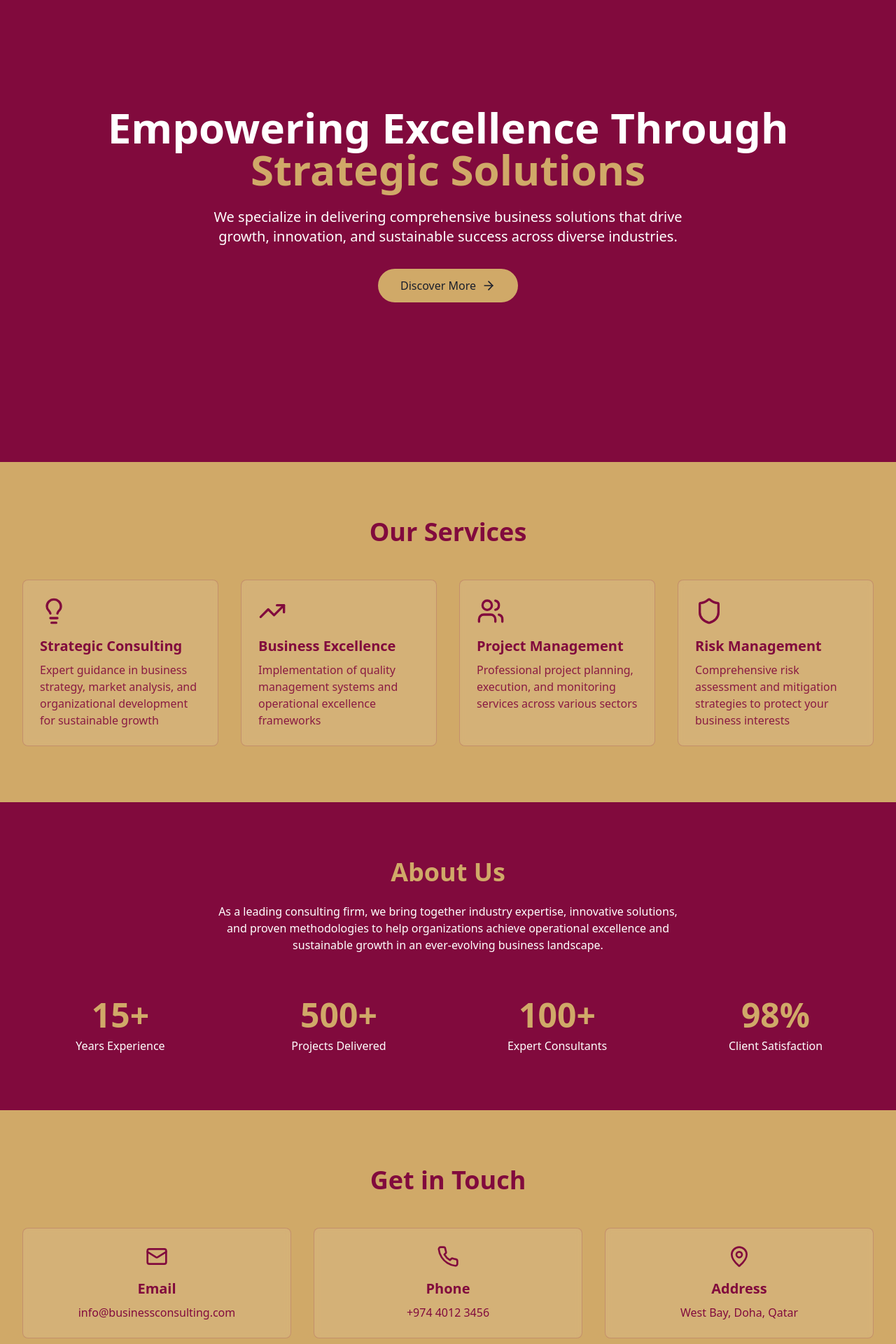
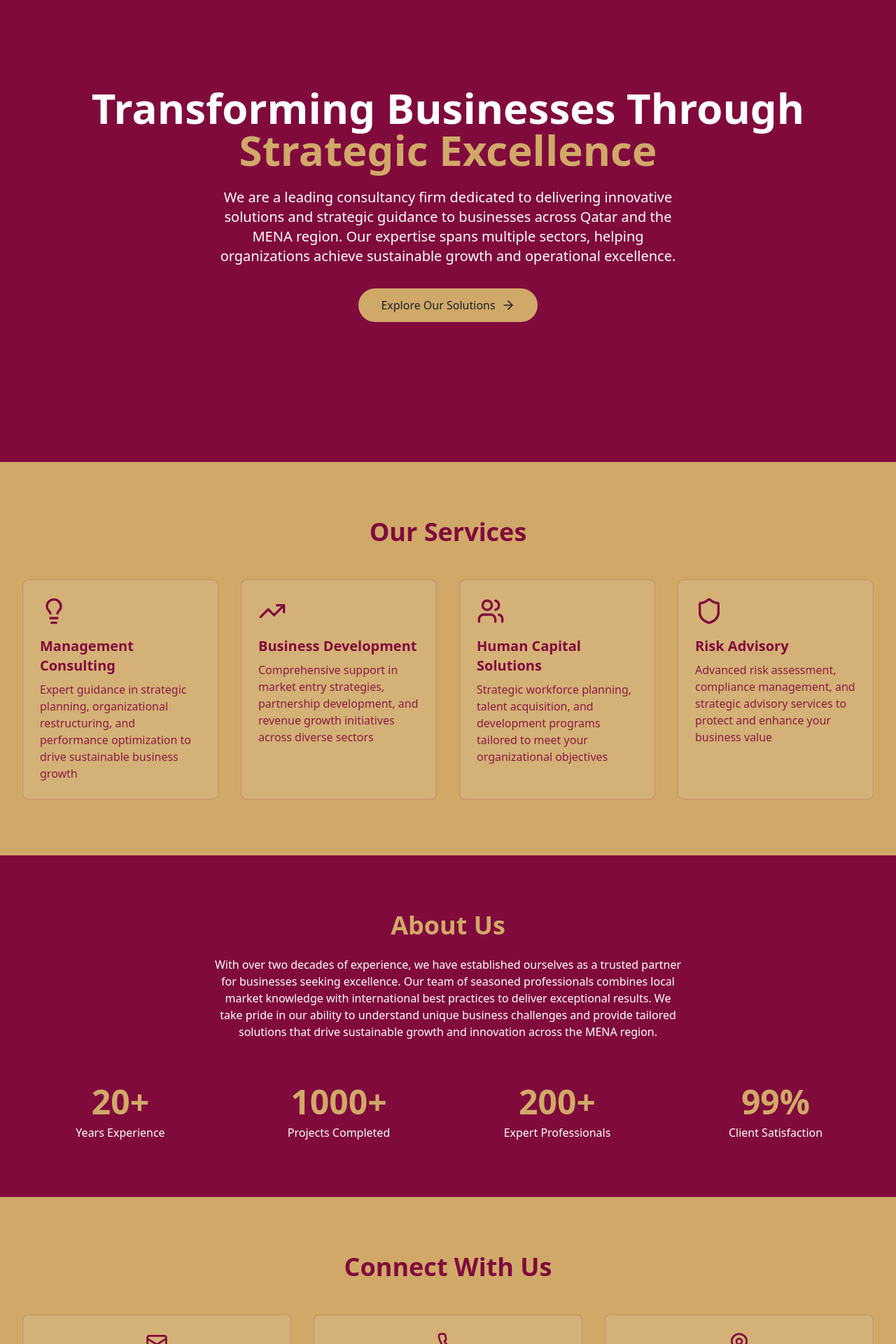
Before and after one commit to srijwal6/proviz-web, a React (Vite) app: page / in a window 1280 px wide. Shown: the part 140-2060 px from the top of the page at 70% size. Built offline with nearby package versions, Linux system fonts and the light colour scheme.

Commit message:
Add rephrased text content
Updated various components with rephrased text content sourced from https://ragroup.qa to enhance the website's informational value.
[skip gpt_engineer]

```diff
--- a/src/components/About.tsx
+++ b/src/components/About.tsx
@@ -1,10 +1,10 @@
 import React from 'react';
 
 const stats = [
-  { number: "15+", label: "Years Experience" },
-  { number: "500+", label: "Projects Delivered" },
-  { number: "100+", label: "Expert Consultants" },
-  { number: "98%", label: "Client Satisfaction" }
+  { number: "20+", label: "Years Experience" },
+  { number: "1000+", label: "Projects Completed" },
+  { number: "200+", label: "Expert Professionals" },
+  { number: "99%", label: "Client Satisfaction" }
 ];
 
 const About = () => {
@@ -14,10 +14,12 @@ const About = () => {
         <div className="text-center mb-16">
           <h2 className="text-3xl md:text-4xl font-bold text-secondary mb-6">About Us</h2>
           <p className="text-light max-w-2xl mx-auto">
-            As a leading consulting firm, we bring together industry expertise,
-            innovative solutions, and proven methodologies to help organizations
-            achieve operational excellence and sustainable growth in an ever-evolving
-            business landscape.
+            With over two decades of experience, we have established ourselves as a
+            trusted partner for businesses seeking excellence. Our team of seasoned
+            professionals combines local market knowledge with international best practices
+            to deliver exceptional results. We take pride in our ability to understand
+            unique business challenges and provide tailored solutions that drive sustainable growth
+            and innovation across the MENA region.
           </p>
         </div>
 
--- a/src/components/Contact.tsx
+++ b/src/components/Contact.tsx
@@ -6,14 +6,14 @@ const Contact = () => {
     <section id="contact" className="py-20 bg-secondary">
       <div className="max-w-7xl mx-auto px-4 sm:px-6 lg:px-8">
         <h2 className="text-3xl md:text-4xl font-bold text-center text-primary mb-12">
-          Get in Touch
+          Connect With Us
         </h2>
 
         <div className="grid grid-cols-1 md:grid-cols-3 gap-8">
           <div className="flex flex-col items-center p-6 rounded-lg bg-white/10 backdrop-blur-sm border border-primary/20">
             <Mail size={32} className="text-primary mb-4" />
             <h3 className="text-xl font-semibold text-primary mb-2">Email</h3>
-            <p className="text-primary">info@businessconsulting.com</p>
+            <p className="text-primary">info@businessgroup.qa</p>
           </div>
 
           <div className="flex flex-col items-center p-6 rounded-lg bg-white/10 backdrop-blur-sm border border-primary/20">
@@ -25,7 +25,7 @@ const Contact = () => {
           <div className="flex flex-col items-center p-6 rounded-lg bg-white/10 backdrop-blur-sm border border-primary/20">
             <MapPin size={32} className="text-primary mb-4" />
             <h3 className="text-xl font-semibold text-primary mb-2">Address</h3>
-            <p className="text-primary">West Bay, Doha, Qatar</p>
+            <p className="text-primary text-center">Office Tower, West Bay<br />Doha, Qatar</p>
           </div>
         </div>
       </div>
--- a/src/components/Hero.tsx
+++ b/src/components/Hero.tsx
@@ -7,15 +7,16 @@ const Hero = () => {
       <div className="max-w-7xl mx-auto px-4 sm:px-6 lg:px-8 py-20">
         <div className="text-center">
           <h1 className="text-4xl md:text-6xl font-bold mb-6 animate-fade-down">
-            Empowering Excellence Through
-            <span className="text-secondary"> Strategic Solutions</span>
+            Transforming Businesses Through
+            <span className="text-secondary"> Strategic Excellence</span>
           </h1>
           <p className="text-light text-lg md:text-xl max-w-2xl mx-auto mb-8 animate-fade-up">
-            We specialize in delivering comprehensive business solutions that drive growth,
-            innovation, and sustainable success across diverse industries.
+            We are a leading consultancy firm dedicated to delivering innovative solutions
+            and strategic guidance to businesses across Qatar and the MENA region. Our expertise
+            spans multiple sectors, helping organizations achieve sustainable growth and operational excellence.
           </p>
           <button className="bg-secondary hover:bg-secondary-dark text-dark px-8 py-3 rounded-full transition-colors duration-300 flex items-center gap-2 mx-auto">
-            Discover More
+            Explore Our Solutions
             <ArrowRight size={20} />
           </button>
         </div>
--- a/src/components/Navbar.tsx
+++ b/src/components/Navbar.tsx
@@ -9,7 +9,7 @@ const Navbar = () => {
       <div className="max-w-7xl mx-auto px-4 sm:px-6 lg:px-8">
         <div className="flex items-center justify-between h-16">
           <div className="flex-shrink-0">
-            <span className="text-secondary text-xl font-bold">Company</span>
+            <span className="text-secondary text-xl font-bold">Business Group</span>
           </div>
 
           {/* Desktop Menu */}
--- a/src/components/Services.tsx
+++ b/src/components/Services.tsx
@@ -4,23 +4,23 @@ import { Lightbulb, TrendingUp, Users, Shield } from 'lucide-react';
 const services = [
   {
     icon: <Lightbulb size={40} />,
-    title: "Strategic Consulting",
-    description: "Expert guidance in business strategy, market analysis, and organizational development for sustainable growth"
+    title: "Management Consulting",
+    description: "Expert guidance in strategic planning, organizational restructuring, and performance optimization to drive sustainable business growth"
   },
   {
     icon: <TrendingUp size={40} />,
-    title: "Business Excellence",
-    description: "Implementation of quality management systems and operational excellence frameworks"
+    title: "Business Development",
+    description: "Comprehensive support in market entry strategies, partnership development, and revenue growth initiatives across diverse sectors"
   },
   {
     icon: <Users size={40} />,
-    title: "Project Management",
-    description: "Professional project planning, execution, and monitoring services across various sectors"
+    title: "Human Capital Solutions",
+    description: "Strategic workforce planning, talent acquisition, and development programs tailored to meet your organizational objectives"
   },
   {
     icon: <Shield size={40} />,
-    title: "Risk Management",
-    description: "Comprehensive risk assessment and mitigation strategies to protect your business interests"
+    title: "Risk Advisory",
+    description: "Advanced risk assessment, compliance management, and strategic advisory services to protect and enhance your business value"
   }
 ];
 
```
